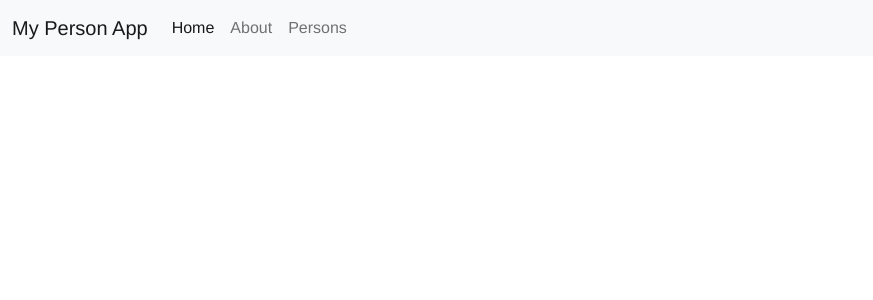
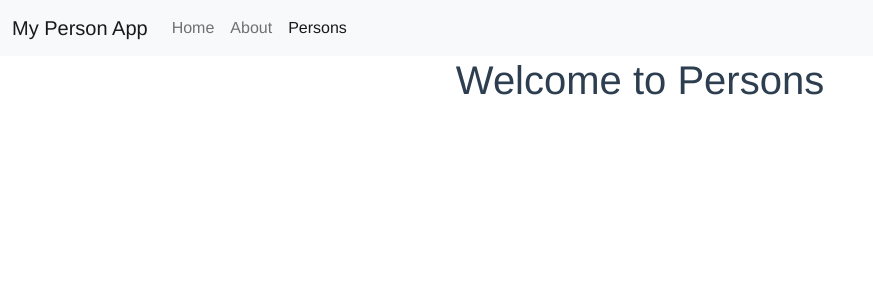
Before and after one commit to HtwProgramming/webtech-person-frontend, a Vue app: page /persons in a window 1280 px wide. Shown: the top 300 px of the page, without its empty margins (0-873 px from the left). Built offline with nearby package versions, Linux system fonts and the light colour scheme.

Commit message:
add vue routes

```diff
--- a/src/components/Navbar.vue
+++ b/src/components/Navbar.vue
@@ -7,9 +7,9 @@
       </button>
       <div class="collapse navbar-collapse" id="navbarNavAltMarkup">
         <div class="navbar-nav">
-          <a class="nav-link active" aria-current="page" href="#">Home</a>
-          <a class="nav-link" href="#">About</a>
-          <a class="nav-link" href="#">Persons</a>
+          <router-link class="nav-link" to="/">Home</router-link>
+          <router-link class="nav-link" to="/about">About</router-link>
+          <router-link class="nav-link" to="/persons">Persons</router-link>
         </div>
       </div>
     </div>
--- a/src/router/index.js
+++ b/src/router/index.js
@@ -1,5 +1,7 @@
 import { createRouter, createWebHistory } from 'vue-router'
 import Home from '../views/Home.vue'
+import About from '../views/About.vue'
+import Persons from '../views/Persons'
 
 const routes = [
   {
@@ -10,15 +12,18 @@ const routes = [
   {
     path: '/about',
     name: 'About',
-    // route level code-splitting
-    // this generates a separate chunk (about.[hash].js) for this route
-    // which is lazy-loaded when the route is visited.
-    component: () => import(/* webpackChunkName: "about" */ '../views/About.vue')
+    component: About
+  },
+  {
+    path: '/persons',
+    name: 'Persons',
+    component: Persons
   }
 ]
 
 const router = createRouter({
   history: createWebHistory(process.env.BASE_URL),
+  linkActiveClass: 'active',
   routes
 })
 
--- /dev/null
+++ b/src/views/Persons.vue
@@ -0,0 +1,13 @@
+<template>
+  <h1>Welcome to Persons</h1>
+</template>
+
+<script>
+export default {
+  name: 'Persons'
+}
+</script>
+
+<style scoped>
+
+</style>
```
